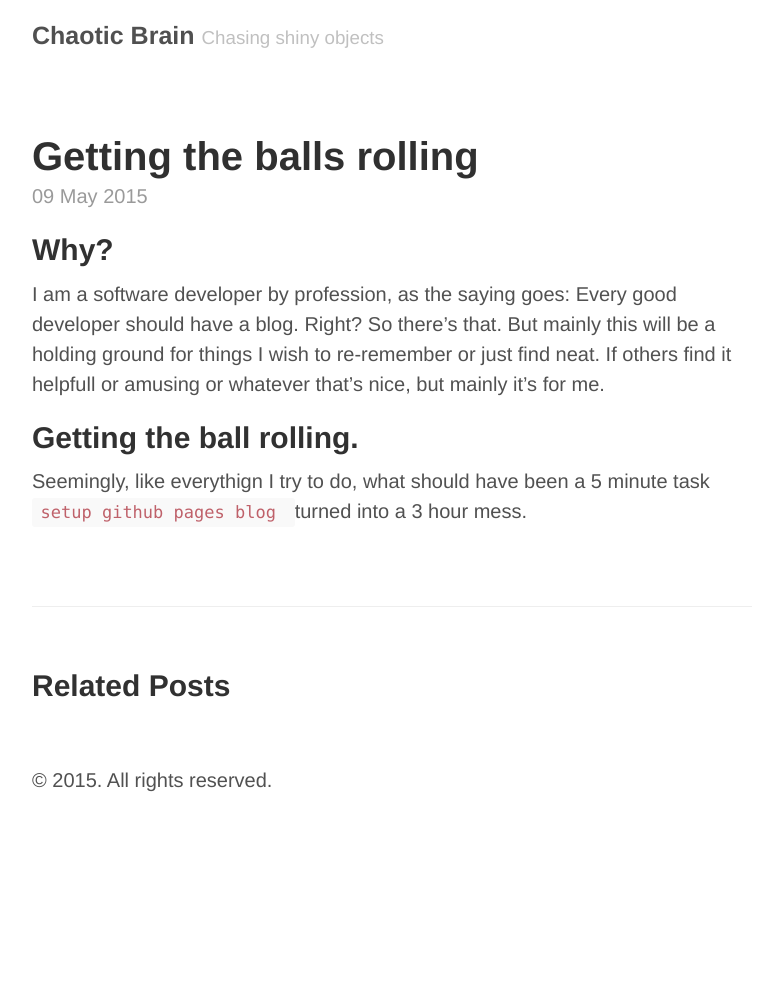
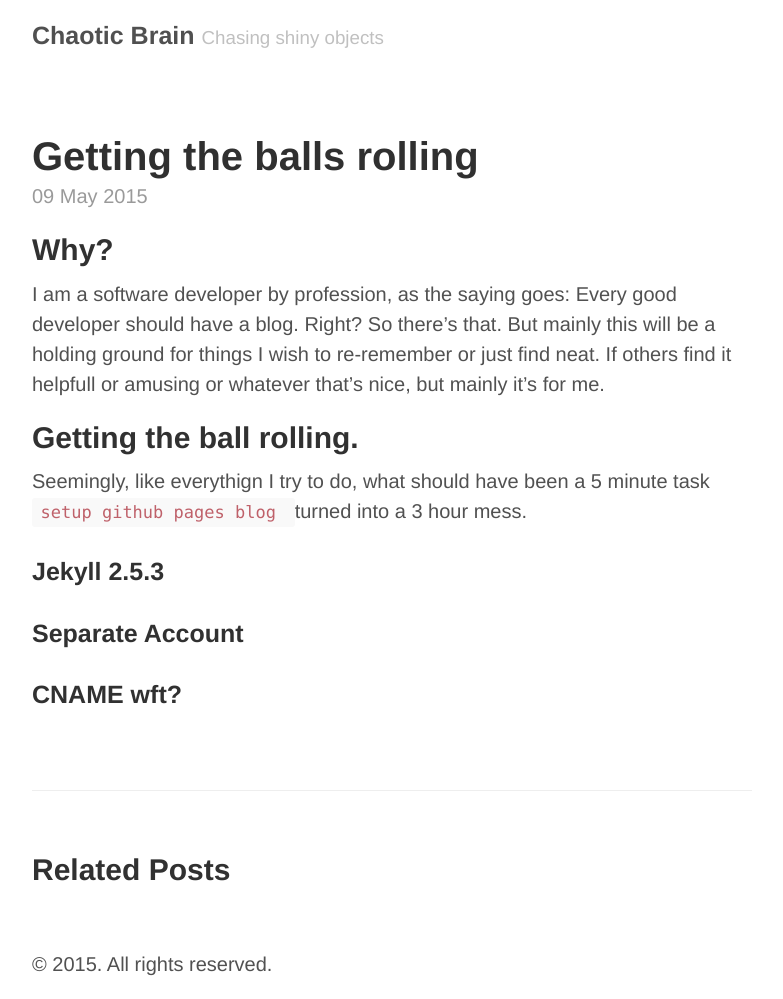
Before and after one commit to chaoticbrain/chaoticbrain.github.io, a Jekyll site: the page built from _posts/2015-05-09-github_pages.md, in a window 1280 px wide. Shown: the whole page, without its empty margins (248-1031 px from the left). Built offline with Jekyll 4.4.1, drawn with Linux system fonts in a browser that asks for light colours; Markdown is read by kramdown in place of the engine named in the settings; before the commit the page ends 900 px from its top, so only the background shows below that.

Commit message:
quick change to trigger a build.

```diff
--- a/_posts/2015-05-09-github_pages.md
+++ b/_posts/2015-05-09-github_pages.md
@@ -8,3 +8,9 @@ I am a software developer by profession, as the saying goes: Every good develope
 
 ## Getting the ball rolling.
 Seemingly, like everythign I try to do, what should have been a 5 minute task `setup github pages blog ` turned into a 3 hour mess.
+
+### Jekyll 2.5.3
+
+### Separate Account
+
+### CNAME wft?
```
